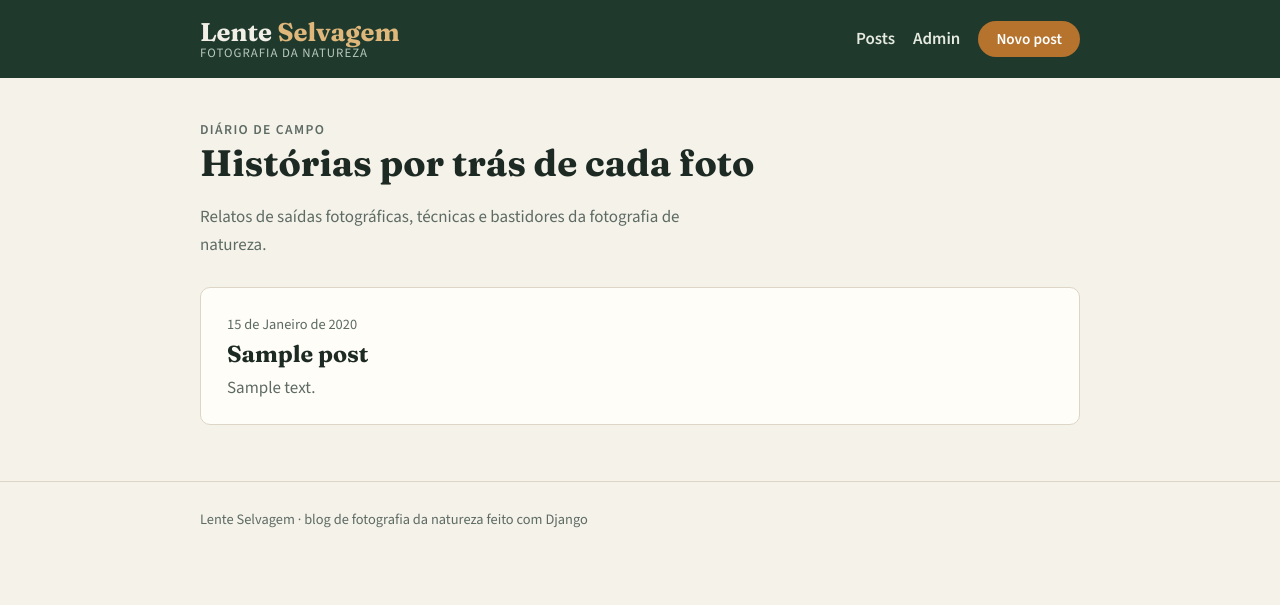
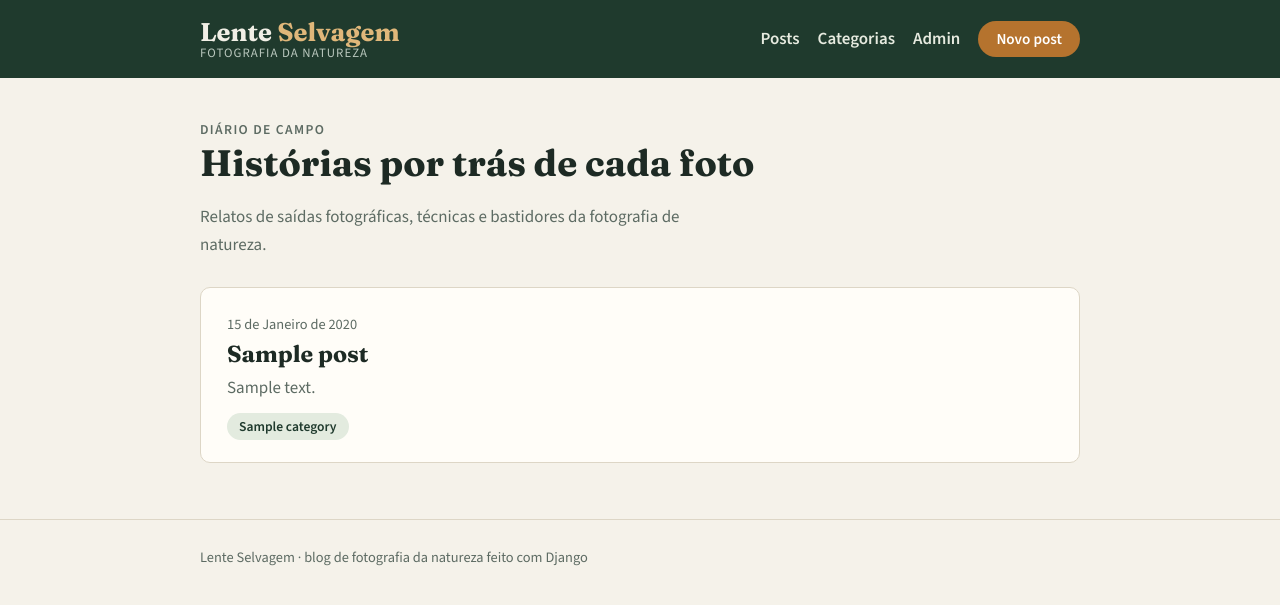
Before and after one commit to erickkamada/lente-selvagem, a Django app: page / in a window 1280 px wide. Shown: the top 605 px of the page. Run offline with Django 5.2, Linux system fonts and the light colour scheme; tables that the repository leaves empty hold one stand-in row (values such as "Sample post").

Commit message:
Adiciona páginas de categorias
CategoryListView e CategoryDetailView (404 se a categoria não existir); a página de categoria reaproveita o template de listagem de posts; link de Categorias no header do template base e categorias com link na página do post.

Co-Authored-By: Claude Opus 5.5 <noreply@anthropic.com>
Claude-Session: https://claude.ai/code/session_015UmQn8CXxj3cMpFpR2Drup

```diff
--- a/blog/forms.py
+++ b/blog/forms.py
@@ -6,10 +6,11 @@ from .models import Comment, Post
 class PostForm(forms.ModelForm):
     class Meta:
         model = Post
-        fields = ['title', 'content']
+        fields = ['title', 'content', 'categories']
         widgets = {
             'title': forms.TextInput(attrs={'placeholder': 'Ex.: Amanhecer na Serra da Mantiqueira'}),
             'content': forms.Textarea(attrs={'rows': 16}),
+            'categories': forms.CheckboxSelectMultiple,
         }
 
 
--- a/blog/static/blog/style.css
+++ b/blog/static/blog/style.css
@@ -135,6 +135,7 @@ time { color: var(--muted); font-size: .9rem; }
   text-decoration: none;
 }
 .tags a:hover { background: #d3e0cd; }
+.tags .empty { padding: 0; font-size: .85rem; }
 .count { display: inline-block; margin-top: 8px; font-size: .9rem; color: var(--amber); font-weight: 600; }
 
 /* Post individual */
--- a/blog/urls.py
+++ b/blog/urls.py
@@ -11,4 +11,6 @@ urlpatterns = [
     path('post/<int:pk>/editar/', views.PostUpdateView.as_view(), name='post_update'),
     path('post/<int:pk>/remover/', views.PostDeleteView.as_view(), name='post_delete'),
     path('post/<int:pk>/comentar/', views.CommentCreateView.as_view(), name='comment_create'),
+    path('categorias/', views.CategoryListView.as_view(), name='category_list'),
+    path('categorias/<int:pk>/', views.CategoryDetailView.as_view(), name='category_detail'),
 ]
--- a/blog/views.py
+++ b/blog/views.py
@@ -1,21 +1,25 @@
 """
-Views do blog: CRUD de posts com classes genéricas e criação de comentários.
+Views do blog: CRUD de posts com classes genéricas, criação de comentários
+e páginas de categorias.
 """
+from django.db.models import Count
 from django.shortcuts import get_object_or_404
 from django.urls import reverse, reverse_lazy
 from django.views.generic import CreateView, DeleteView, DetailView, ListView, UpdateView
 
 from .forms import CommentForm, PostForm
-from .models import Comment, Post
+from .models import Category, Comment, Post
 
+
+# ---------- Posts ----------
 
 class PostListView(ListView):
     """Lista os posts (template blog/post_list.html, variável post_list)."""
-    model = Post
+    queryset = Post.objects.prefetch_related('categories')
 
 
 class PostDetailView(DetailView):
-    """Exibe um post com seus comentários. Responde com 404 se o post não existir."""
+    """Exibe um post com categorias e comentários. 404 se o post não existir."""
     model = Post
 
     def get_context_data(self, **kwargs):
@@ -45,6 +49,8 @@ class PostDeleteView(DeleteView):
     success_url = reverse_lazy('blog:post_list')
 
 
+# ---------- Comentários ----------
+
 class CommentCreateView(CreateView):
     """Cria um comentário no post indicado pela URL (template blog/comment_form.html)."""
     model = Comment
@@ -67,3 +73,25 @@ class CommentCreateView(CreateView):
 
     def get_success_url(self):
         return reverse('blog:post_detail', kwargs={'pk': self.blog_post.pk}) + '#comentarios'
+
+
+# ---------- Categorias ----------
+
+class CategoryListView(ListView):
+    """Lista as categorias com a quantidade de posts de cada uma."""
+    queryset = Category.objects.annotate(num_posts=Count('posts'))
+
+
+class CategoryDetailView(DetailView):
+    """
+    Página individual de categoria. Reaproveita o template de listagem de
+    posts da parte 1, que exibe o nome da categoria quando ela está no contexto.
+    A DetailView responde com 404 se a categoria não existir.
+    """
+    model = Category
+    template_name = 'blog/post_list.html'
+
+    def get_context_data(self, **kwargs):
+        context = super().get_context_data(**kwargs)
+        context['post_list'] = self.object.posts.prefetch_related('categories')
+        return context
--- a/templates/base.html
+++ b/templates/base.html
@@ -18,6 +18,7 @@
       </a>
       <nav class="main-nav">
         <a href="{% url 'blog:post_list' %}">Posts</a>
+        <a href="{% url 'blog:category_list' %}">Categorias</a>
         <a href="{% url 'admin:index' %}">Admin</a>
         <a href="{% url 'blog:post_create' %}" class="btn">Novo post</a>
       </nav>
--- a/templates/blog/post_list.html
+++ b/templates/blog/post_list.html
@@ -1,12 +1,18 @@
 {% extends 'base.html' %}
 
-{% block title %}Posts{% endblock %}
+{% block title %}{% if category %}{{ category.name }}{% else %}Posts{% endif %}{% endblock %}
 
 {% block content %}
 <section class="page-head">
-  <p class="eyebrow">Diário de campo</p>
-  <h1>Histórias por trás de cada foto</h1>
-  <p>Relatos de saídas fotográficas, técnicas e bastidores da fotografia de natureza.</p>
+  {% if category %}
+    <p class="eyebrow">Categoria</p>
+    <h1>{{ category.name }}</h1>
+    <p>{{ category.description }}</p>
+  {% else %}
+    <p class="eyebrow">Diário de campo</p>
+    <h1>Histórias por trás de cada foto</h1>
+    <p>Relatos de saídas fotográficas, técnicas e bastidores da fotografia de natureza.</p>
+  {% endif %}
 </section>
 
 <ul class="post-list">
@@ -15,9 +21,23 @@
     <time datetime="{{ post.pub_date|date:'c' }}">{{ post.pub_date|date:"DATE_FORMAT" }}</time>
     <h2><a href="{% url 'blog:post_detail' post.pk %}">{{ post.title }}</a></h2>
     <p>{{ post.content|striptags|truncatewords:32 }}</p>
+    {% if post.categories.all %}
+    <ul class="tags">
+      {% for cat in post.categories.all %}
+      <li><a href="{% url 'blog:category_detail' cat.pk %}">{{ cat.name }}</a></li>
+      {% endfor %}
+    </ul>
+    {% endif %}
   </li>
   {% empty %}
-  <li class="empty">Nenhum post ainda. <a href="{% url 'blog:post_create' %}">Escreva o primeiro</a>.</li>
+  <li class="empty">
+    {% if category %}Nenhum post nesta categoria ainda.{% else %}Nenhum post ainda.{% endif %}
+    <a href="{% url 'blog:post_create' %}">Escreva um post</a>.
+  </li>
   {% endfor %}
 </ul>
+
+{% if category %}
+<p class="back"><a href="{% url 'blog:category_list' %}">← Todas as categorias</a></p>
+{% endif %}
 {% endblock %}
```
Also changed, not shown: templates/blog/category_list.html (added, +23 -0 lines), templates/blog/post_detail.html (+7 -0 lines).
